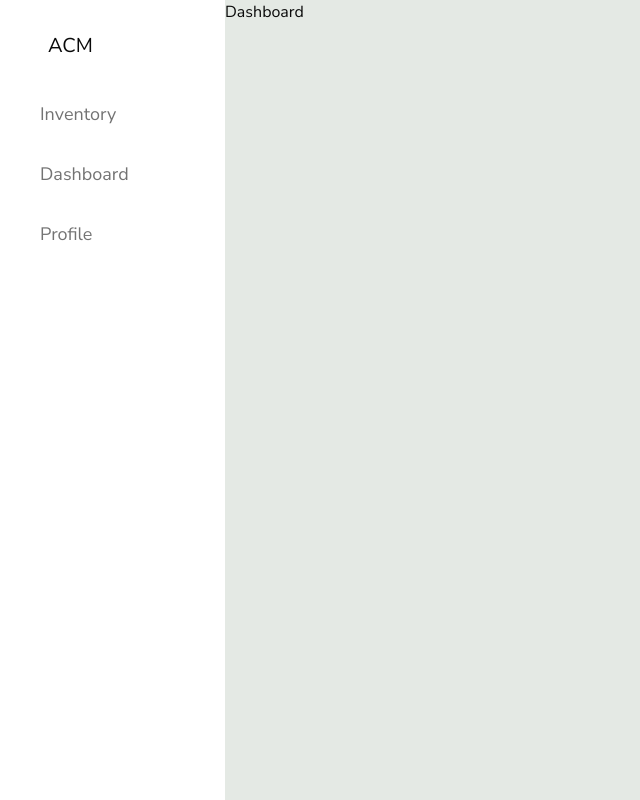
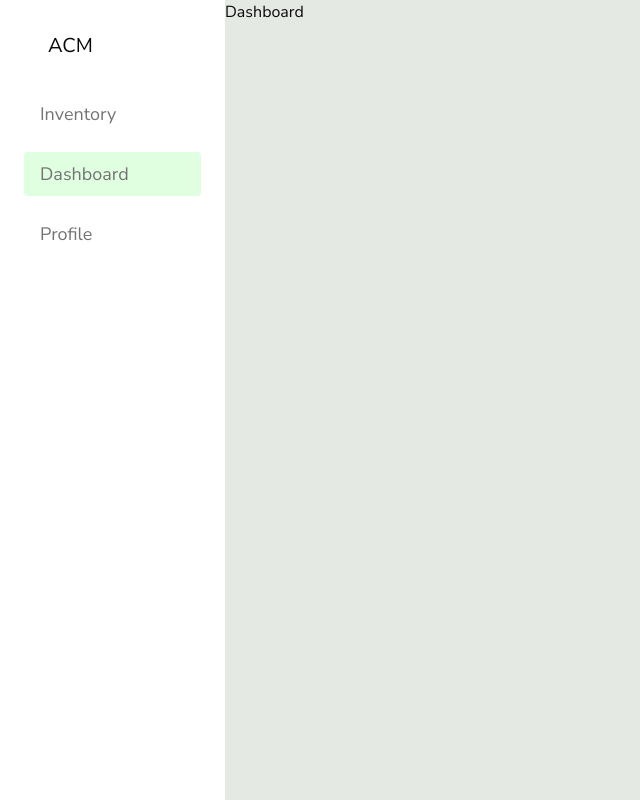
Before and after one commit to AgriConnectMiage/front-end, a Vue app: page /#/dashboard in a window 1280 px wide. Shown: the whole page, without its empty margins (0-640 px from the left). Built offline with nearby package versions, Linux system fonts and the light colour scheme.

Commit message:
feat(navbar): isActive property

```diff
--- a/src/components/navbar/VerticalNavbarItem.vue
+++ b/src/components/navbar/VerticalNavbarItem.vue
@@ -8,8 +8,8 @@ defineProps({
 
 <template>
   <div
-    class="flex py-2 pl-4 w-full rounded bg-transparent hover:bg-secondary-green cursor-pointer"
-    :class="{ 'bg-secondary-green': isActive }"
+    class="flex py-2 pl-4 w-full rounded hover:bg-secondary-green cursor-pointer"
+    :class="[isActive ? 'bg-secondary-green' : '']"
     @click="$router.push({ name: routeName })"
   >
     <slot></slot>
```
